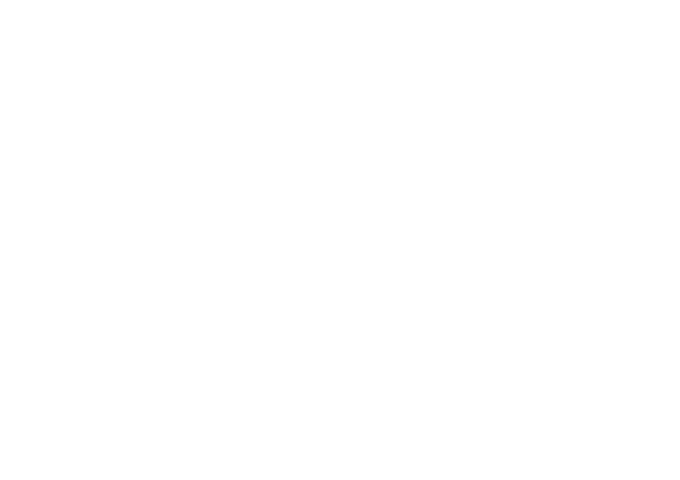
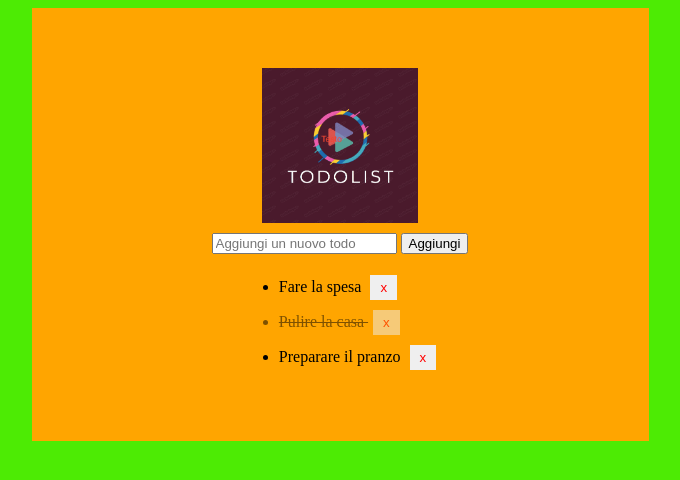
Before and after one commit to Alessiovinci87/vue-todolist, a plain HTML site: page index.html in a window 1280 px wide. Shown: the whole page, without its empty margins (300-980 px from the left). Drawn offline with nearby package versions, Linux system fonts and the light colour scheme.

Commit message:
Esercizio terminato

```diff
--- a/css/style.css
+++ b/css/style.css
@@ -0,0 +1,44 @@
+body {
+    background-color: rgb(77, 235, 4);
+    display: flex;
+    justify-content: center;
+}
+
+header {
+    display: flex;
+    justify-content: center;
+}
+
+#app {
+    background-color: orange;
+    padding: 3.125rem;
+    display: flex;
+    align-items: center;
+    flex-direction: column;
+}
+
+h1 {
+    text-align: center;
+}
+
+img {
+    width: 30%;
+    margin: .625rem;
+}
+
+
+.done {
+    opacity: 0.5;
+}
+
+.done-text {
+    text-decoration: line-through;
+}
+
+.remove-button {
+    color: red;
+    border: none;
+    padding: 5px 10px;
+    margin: 5px;
+    cursor: pointer;
+}
--- a/index.html
+++ b/index.html
@@ -1,5 +1,6 @@
 <!DOCTYPE html>
 <html lang="en">
+
 <head>
     <meta charset="UTF-8">
     <meta http-equiv="X-UA-Compatible" content="IE=edge">
@@ -8,11 +9,29 @@
     <link rel="stylesheet" href="css/style.css">
     <title>Vue To Do List</title>
 </head>
+
 <body>
+    <div id="app">
+        <img src="todo.jpg" alt="">
+        <div>
+            <input type="text" v-model="newTodoText" placeholder="Aggiungi un nuovo todo">
+            <button @click="addTodo">Aggiungi</button>
+        </div>
+        <ul>
+            <li v-for="todo in todos" :key="todo.id" :class="{ done: todo.done }">
+                <span :class="{ 'done-text': todo.done }">
+                    {{ todo.text }}
+                </span>
+                <button class="remove-button" @click="removeTodo(todo.id)">x</button>
+            </li>
+        </ul>
+    </div>
+
 
 
     <script src="https://cdn.jsdelivr.net/npm/vue/dist/vue.js"></script>
     <script src="js/scripts.js"></script>
 
 </body>
+
 </html>
--- a/js/scripts.js
+++ b/js/scripts.js
@@ -0,0 +1,29 @@
+const app = new Vue({
+    el: '#app',
+    data: {
+      newTodoText: '',
+      todos: [
+        { id: 1, text: "Fare la spesa", done: false },
+        { id: 2, text: "Pulire la casa", done: true },
+        { id: 3, text: "Preparare il pranzo", done: false }
+      ]
+    },
+    methods: {
+      addTodo() {
+        if (this.newTodoText.trim() !== '') {
+          const newTodo = {
+            id: Date.now(),
+            text: this.newTodoText,
+            done: false
+          };
+          this.todos.push(newTodo);
+          this.newTodoText = '';
+        }
+      },
+      removeTodo: function(todoId) {
+        this.todos = this.todos.filter(function(todo) {
+          return todo.id !== todoId;
+        });
+      }
+    }
+  });
```
Also changed, not shown: todo.jpg (added).
